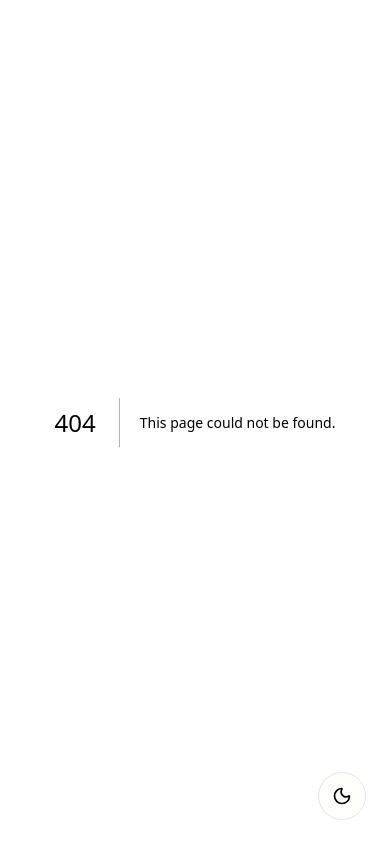
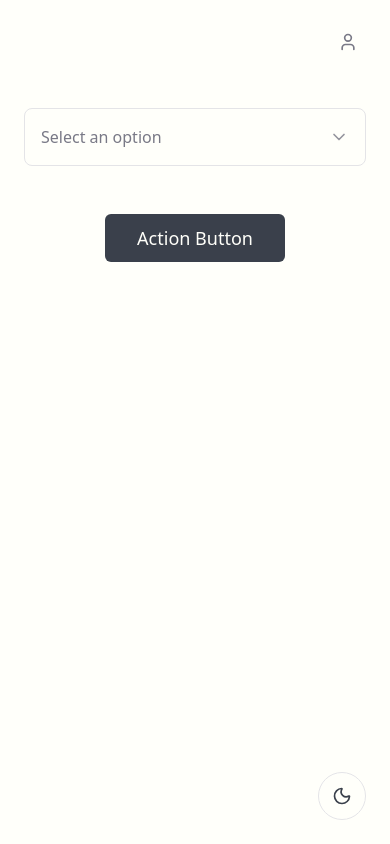
Before and after one commit to homayoun-asghari/BOS, a Next.js app: page /dashboard in a window 390 px wide. Before the commit this address had no page. Built offline with nearby package versions, Linux system fonts and the light colour scheme.

Commit message:
feat: add dashboard page with theme support
- Create new dashboard page with responsive layout
- Implement dropdown menu and action button
- Use theme variables for consistent styling
- Add dark mode support using theme provider

```diff
--- /dev/null
+++ b/app/dashboard/page.tsx
@@ -0,0 +1,49 @@
+"use client";
+
+import { Button } from "@/components/ui/button";
+import { ChevronDown, User } from "lucide-react";
+import { useState } from 'react';
+
+export default function DashboardPage() {
+  const [isOpen, setIsOpen] = useState(false);
+
+  return (
+    <div className="min-h-screen bg-background p-6">
+      {/* Header */}
+      <header className="flex justify-end items-center mb-12">
+        <button className="p-2 rounded-full hover:bg-accent transition-colors">
+          <User className="h-5 w-5 text-muted-foreground" />
+        </button>
+      </header>
+
+      {/* Main Content */}
+      <div className="max-w-2xl mx-auto">
+        {/* Dropdown */}
+        <div className="relative mb-12">
+          <button
+            onClick={() => setIsOpen(!isOpen)}
+            className="w-full flex items-center justify-between p-4 border border-border rounded-lg text-left hover:border-ring/50 transition-colors bg-background"
+          >
+            <span className="text-muted-foreground">Select an option</span>
+            <ChevronDown className={`h-5 w-5 text-muted-foreground/80 transition-transform ${isOpen ? 'rotate-180' : ''}`} />
+          </button>
+
+          {isOpen && (
+            <div className="absolute z-10 w-full mt-1 bg-background border border-border rounded-lg shadow-lg">
+              <div className="p-2 hover:bg-accent cursor-pointer text-foreground">Option 1</div>
+              <div className="p-2 hover:bg-accent cursor-pointer text-foreground">Option 2</div>
+              <div className="p-2 hover:bg-accent cursor-pointer text-foreground">Option 3</div>
+            </div>
+          )}
+        </div>
+
+        {/* Centered Button */}
+        <div className="flex justify-center">
+          <Button size="lg" className="px-8 py-6 text-lg font-medium">
+            Action Button
+          </Button>
+        </div>
+      </div>
+    </div>
+  );
+}
```
